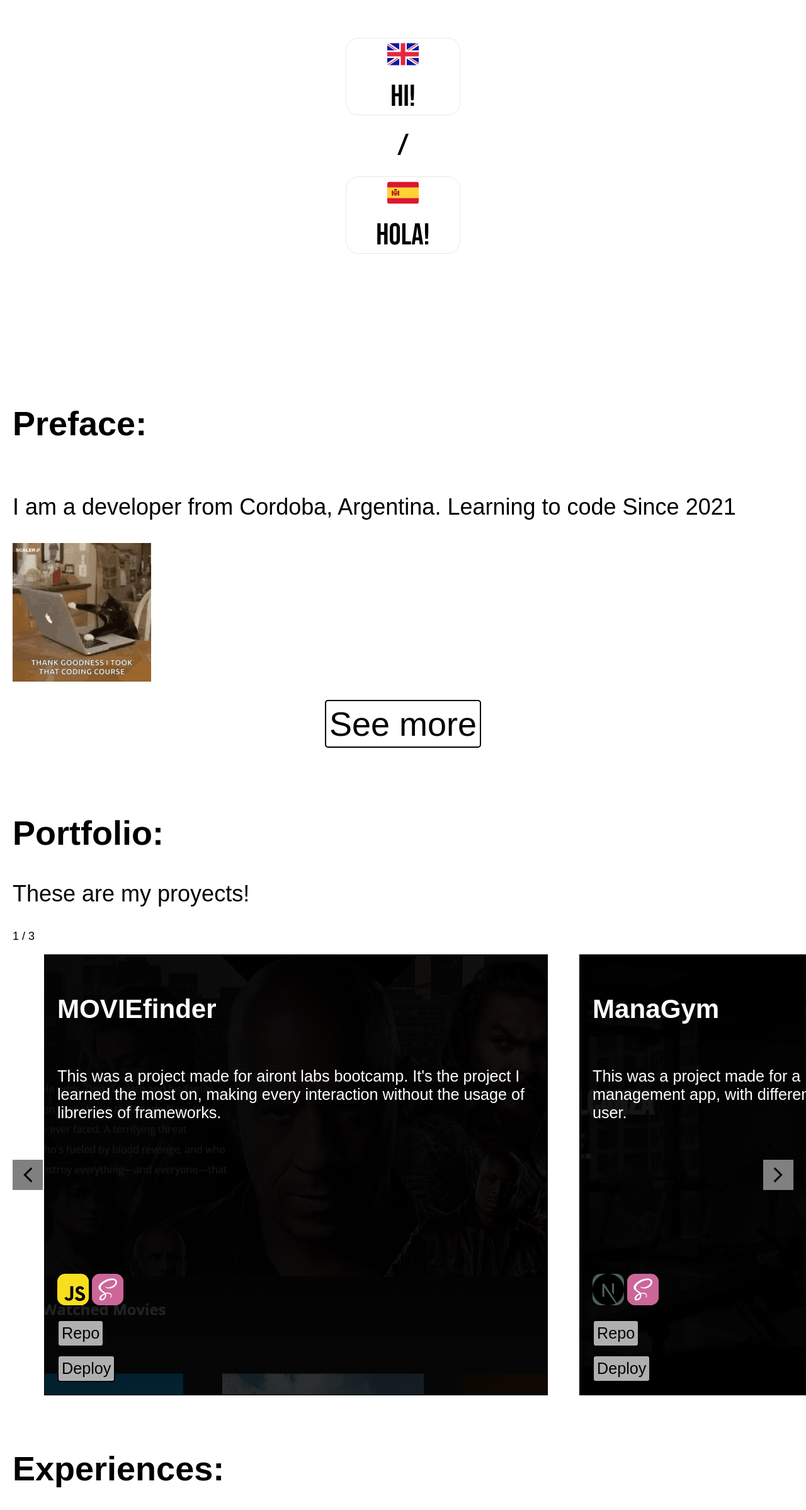
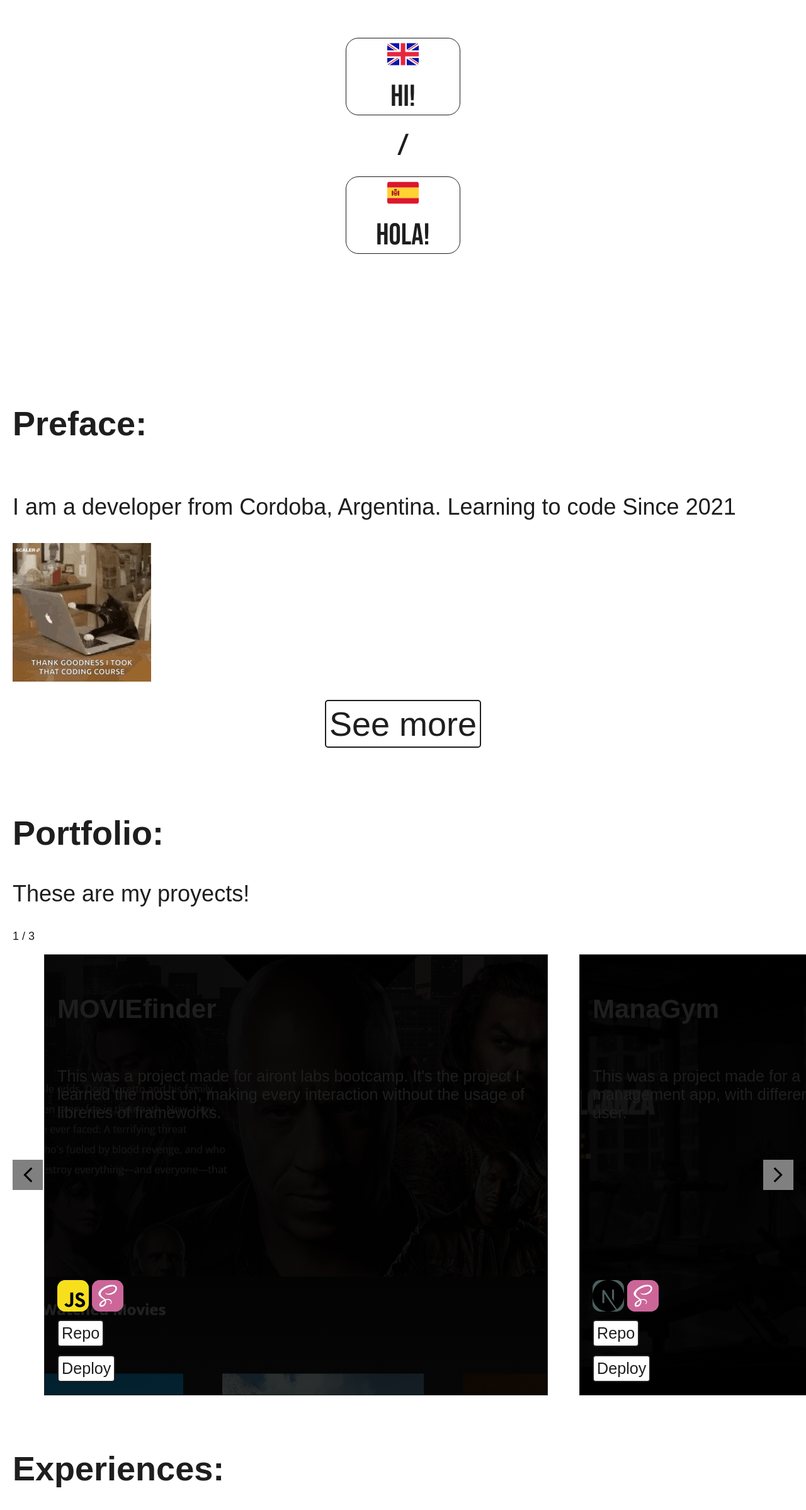
Before and after one commit to MirpoCasas/WelcomePage, a Next.js app: page / in a window 1280 px wide. Shown: the part 169-2566 px from the top of the page at 63% size. Built offline with nearby package versions, Linux system fonts and the light colour scheme; a web font is replaced by a local one.

Commit message:
Added Theme feature

```diff
--- a/app/assets/loader.module.scss
+++ b/app/assets/loader.module.scss
@@ -1,7 +1,7 @@
 .loader{
   width: 100vw;
   height: 100vh;
-  background-color: rgb(255, 255, 255);
+  background-color: var(--background-color);
   position: absolute;
   top: 0;
   z-index: 5;
@@ -27,7 +27,7 @@
 
 .greetLang{
   width: 180px;
-  border: solid rgba(0, 0, 0, 0.096) 1px;
+  border: solid var(--font-color) 1px;
   margin: 20px;
   border-radius: 20px;
   img{
--- a/app/globals.css
+++ b/app/globals.css
@@ -1,3 +1,15 @@
+:root{
+  --background-color: #ffffff;
+  --font-color: #1E1E1E;
+  background-color: var(--background-color);
+  color: var(--font-color);
+}
+
+[data-theme="dark"]{
+  --background-color: #1E1E1E;
+  --font-color: #E7E7E7;
+}
+
 body{
   margin: 0;
   padding: 0;
--- a/app/page.module.scss
+++ b/app/page.module.scss
@@ -1,5 +1,5 @@
 .main {
-  color: black;
+  color: var(--font-color);
   font-size: 24px;
   width: 100%;
   height: 100%;
@@ -9,6 +9,7 @@
 .translatebutton{
   display: flex;
   align-items: center;
+  position: absolute;
 
   button{
     background-color: transparent;
@@ -17,10 +18,15 @@
     outline: none;
     border: none;
   }
-  position: absolute;
   img{
     width: 100%;
     height: 100%;
+  }
+}
+
+[data-theme="dark"] .translatebutton{
+  img{
+    filter: invert(1);
   }
 }
 
@@ -41,22 +47,24 @@
 .Btn {
   width: max-content;
   background-color: transparent;
-  border: solid 2px black;
+  border: solid 2px var(--font-color);
   padding: 5px;
   border-radius: 5px;
   font-size: 1.5em;
+  color: var(--font-color);
 }
 .Btn_portfolio {
   width: max-content;
-  background-color: rgb(175, 175, 175);
-  border: solid 2px black;
+  background-color: var(--background-color);
+  border: solid 2px var(--font-color);
   padding: 5px;
   border-radius: 5px;
   font-size: 0.7em;
+  color: var(--font-color);
 }
 
 .Header {
-  color: white;
+  color: var(--background-color);
   height: 70dvh;
   margin-top: 50px;
   display: flex;
@@ -78,8 +86,8 @@
   h2 {
     position: absolute;
     font-size: 2.5em;
-    color: white;
-    -webkit-text-stroke: black 1px;
+    color: var(--background-color);
+    -webkit-text-stroke: var(--font-color) 1px;
     margin: 0;
   }
 
@@ -88,7 +96,7 @@
     font-size: 1.5em;
     z-index: 3;
     margin: 0;
-    color: black;
+    color: var(--font-color);
     font-weight: 800;
   }
   h2:first-of-type {
@@ -103,15 +111,15 @@
 }
 
 .rightToLeft {
-  color: black;
+  color: var(--font-color);
   font-weight: bold;
   width: max-content;
   font-size: 3em;
   animation: rightToLeft 10s infinite linear;
   margin: 0;
 
-  border-top: solid 3px black;
-  border-bottom: solid 3px black;
+  border-top: solid 3px var(--font-color);
+  border-bottom: solid 3px var(--font-color);
 }
 
 @keyframes rightToLeft {
@@ -140,7 +148,6 @@
     font-size: 0.3em;
   }
 }
-
 
 
 .Portfolio {
@@ -188,7 +195,7 @@
 .Portfolio_item {
   height: 600px;
   width: 288px;
-  border: solid 1px black;
+  border: solid 1px var(--font-color);
   position: relative;
   left: 0px;
   flex-shrink: 0;
@@ -196,7 +203,7 @@
   box-sizing: border-box;
   background-position: -460px;
   background-size: cover;
-  color: white;
+  color: var(--font-color);
 
   p {
     font-size: 0.7em;
@@ -210,6 +217,7 @@
   align-items: center;
   flex-direction: column;
   align-items: flex-start;
+
 }
 
 .Portfolio_buttons{
@@ -293,7 +301,7 @@
 .Bar {
   width: 100%;
   height: 3px;
-  background-color: black;
+  background-color: var(--font-color);
 }
 
 .Skills {
@@ -330,7 +338,7 @@
   gap: 20px;
 
   a:visited {
-    color: black;
+    color: var(--font-color);
     text-decoration: none;
   }
   a:hover {
@@ -340,6 +348,10 @@
     text-decoration: underline;
     font-weight: 300;
     width: max-content;
+  }
+
+  a:visited{
+    color: var(--font-color);
   }
 }
 
```
Also changed, not shown: app/page.tsx (+25 -10 lines), public/darkTheme.svg (added), public/mypic.png (added).
